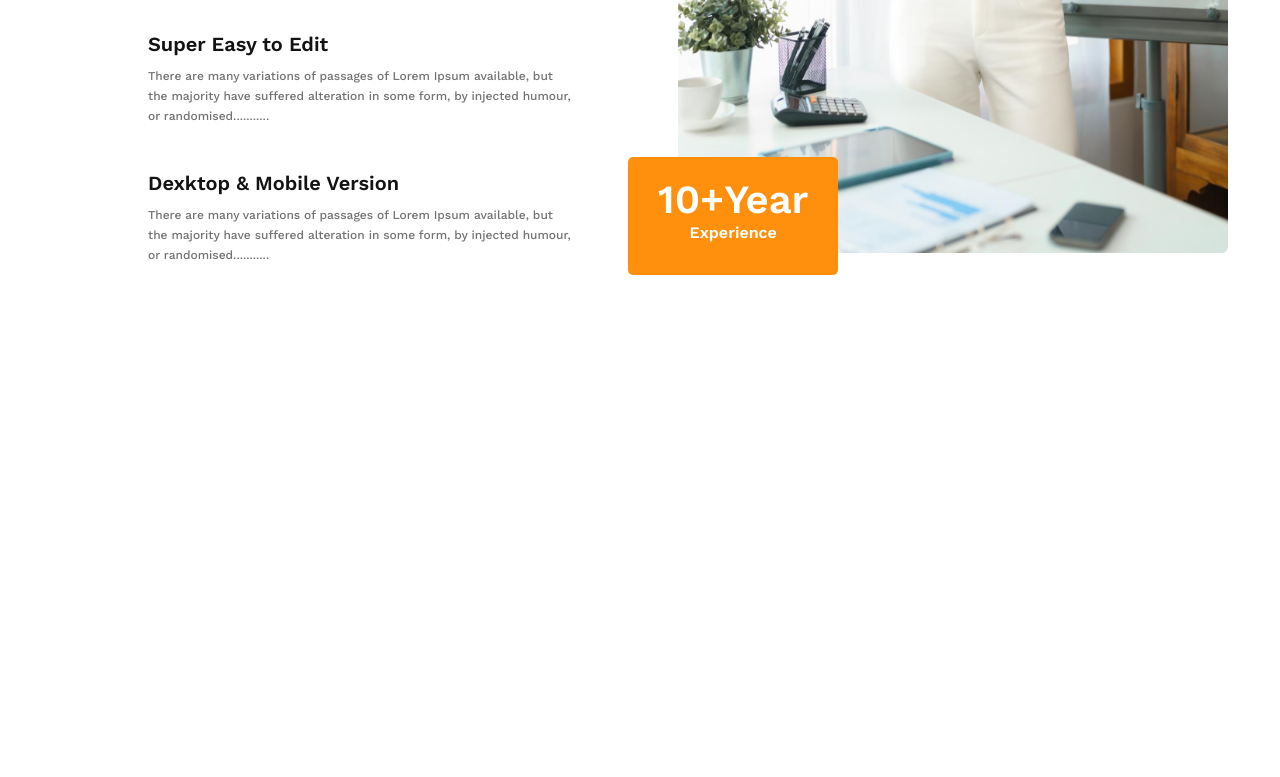
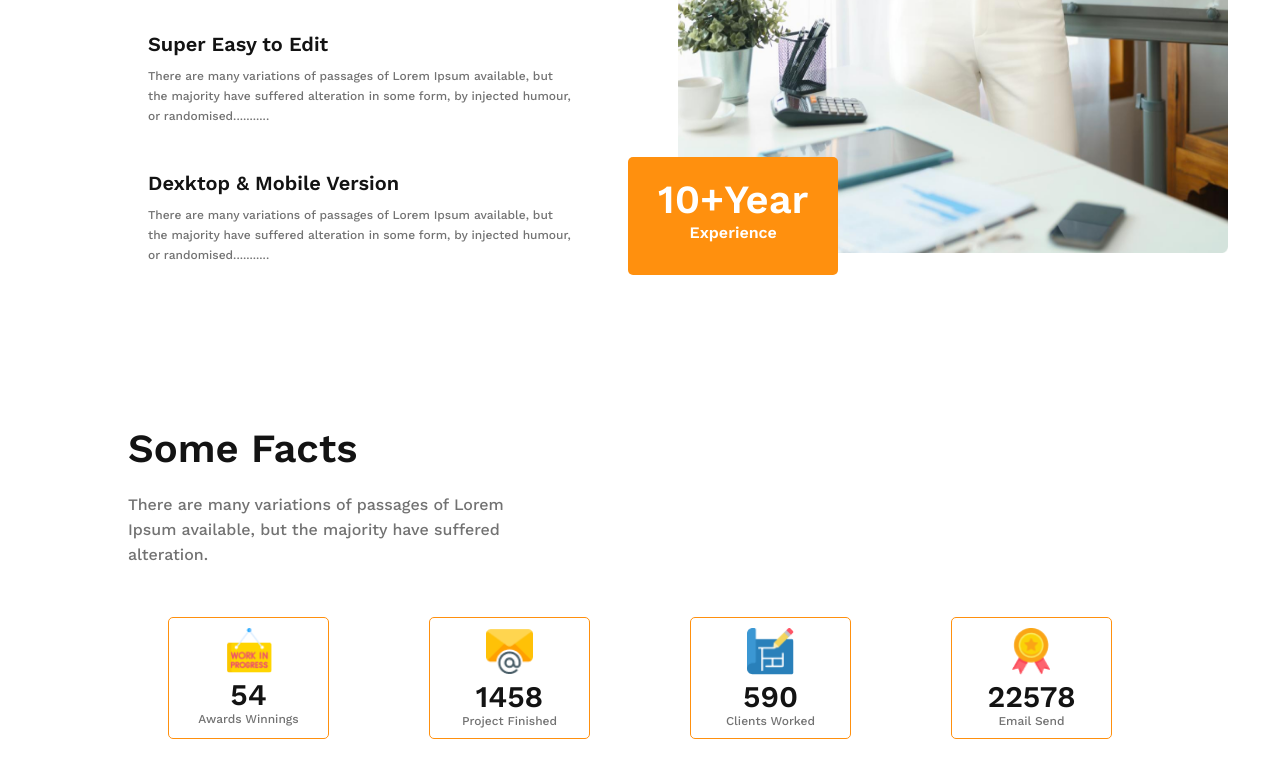
Before and after one commit to heyiamrakib/g3-architects, a plain HTML site: page index.html in a window 1280 px wide. Shown: the part 2179-2956 px from the top of the page. Before the commit the page ends 2654 px from the top, so only its background shows below. Drawn offline with nearby package versions, Linux system fonts and the light colour scheme.

Commit message:
section add

```diff
--- a/index.html
+++ b/index.html
@@ -124,5 +124,35 @@
         </div>
       </div>
     </section>
+    <!-- Some Facts Part-->
+    <section class="facts">
+        <div class="facts-about">
+            <h1>Some Facts</h1>
+            <p>There are many variations of passages of Lorem Ipsum available, but the majority have suffered alteration.</p>
+        </div>
+        <div class="facts-content">
+            <div class="facts-card">
+                <img src="images/icons/customers.png" alt="">
+                <h1>54</h1>
+                <p>Awards Winnings</p>
+            </div>
+            <div class="facts-card">
+                <img src="images/icons/email.png" alt="">
+                <h1>1458</h1>
+                <p>Project Finished</p>
+            </div>
+            <div class="facts-card">
+                <img src="images/icons/projects.png" alt="">
+                <h1>590</h1>
+                <p>Clients Worked</p>
+            </div>
+            <div class="facts-card">
+                <img src="images/icons/ribon.png" alt="">
+                <h1>22578</h1>
+                <p>Email Send</p>
+            </div>
+        </div>
+    </section>
+
   </body>
 </html>
--- a/style.css
+++ b/style.css
@@ -120,14 +120,15 @@ header {
   display: flex;
   align-items: center;
   justify-content: space-between;
-  margin: 100px 0;
+  margin-top: 100px;
+  margin-bottom: 50px;
 }
 .love-enjoy-about {
   display: flex;
   flex-direction: column;
   gap: 40px;
 }
-.love-enjoy-info{
+.love-enjoy-info {
   width: 550px;
 }
 .love-enjoy-info h1 {
@@ -135,7 +136,7 @@ header {
   border-left: 5px solid var(--button-color);
   padding-left: 30px;
 }
-.love-enjoy-info p{
+.love-enjoy-info p {
   font-size: 14px;
   color: var(--dark-3);
   margin: 20px 0;
@@ -146,14 +147,14 @@ header {
   flex-direction: column;
   gap: 35px;
 }
-.love-enjoy-info-content-all{
+.love-enjoy-info-content-all {
   margin-left: 20px;
 }
-.love-enjoy-info-content-all h1{
+.love-enjoy-info-content-all h1 {
   font-size: 20px;
   color: var(--dark-1);
 }
-.love-enjoy-info-content-all p{
+.love-enjoy-info-content-all p {
   width: 80%;
   margin: 10px 0;
   line-height: 20px;
@@ -179,6 +180,56 @@ header {
 }
 .special-btn span {
   font-size: 16px;
+}
+
+/*  Some Facts Part */
+.facts {
+  width: 80%;
+  margin: auto;
+}
+.facts-about{
+    margin: 50px 0;
+}
+.facts-about h1 {
+  font-size: 40px;
+  color: var(--dark-1);
+}
+.facts-about p{
+    font-size: 16px;
+    color: var(--dark-3);
+    margin: 20px 0;
+    line-height: 25px;
+    width: 40%;
+}
+.facts-content{
+    display: grid;
+    grid-template-columns: repeat(4, 1fr);
+    gap: 100px;
+    margin: 40px;
+}
+.facts-card{
+    border: 1px solid var(--button-color);
+    text-align: center;
+    padding: 10px;
+    transition: .3s;
+    cursor: pointer;
+    border-radius: 5px;
+}
+.facts-card:hover{
+    background-color: var(--background-color);
+    transform: scale(0.90);
+    border: none;
+}
+.facts-card img{
+    width: 34%;
+}
+.facts-card h1{
+    font-size: 30px;
+    color: var(--dark-1);
+}
+.facts-card p{
+    font-size: 12px;
+    color: var(--dark-3);
 }
 /* Media Q. for mobile  */
 
@@ -207,19 +258,27 @@ header {
   .love-enjoy-content {
     flex-direction: column;
   }
-  .love-enjoy-about{
+  .love-enjoy-about {
     width: 100%;
   }
-  .love-enjoy-info{
+  .love-enjoy-info {
     width: 100%;
   }
-  .love-enjoy-image img{
+  .love-enjoy-image img {
     width: 100%;
     height: 100%;
   }
-  .special-btn{
+  .special-btn {
     right: -70px;
     top: 10px;
     padding: 10px 10px;
   }
+  .facts-about p{
+    width: 100%;
   }
+  .facts-content{
+    grid-template-columns: repeat(1, 1fr);
+    width: 50%;
+    margin: auto;
+  }
+}
```
Lines whose indentation alone changed are shown as unchanged.
